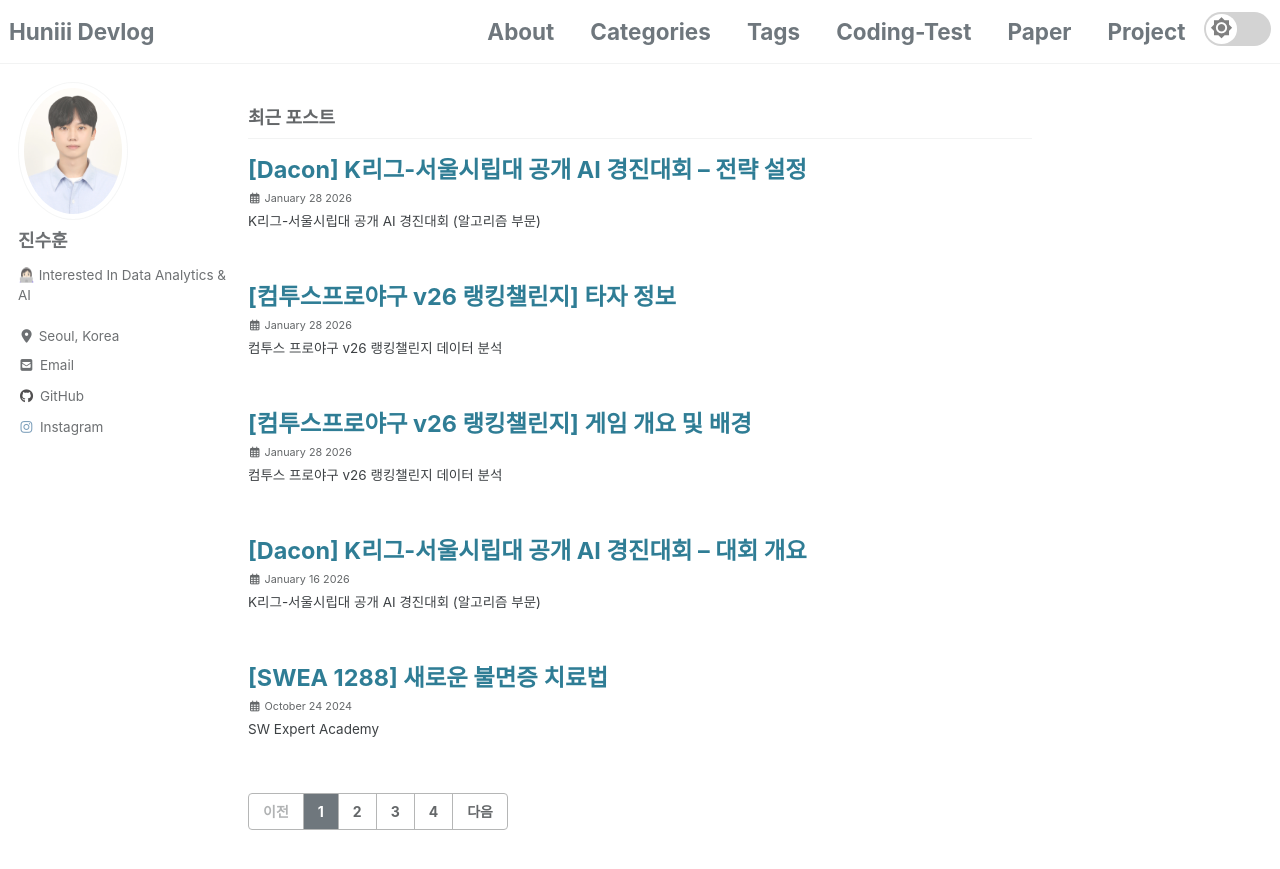
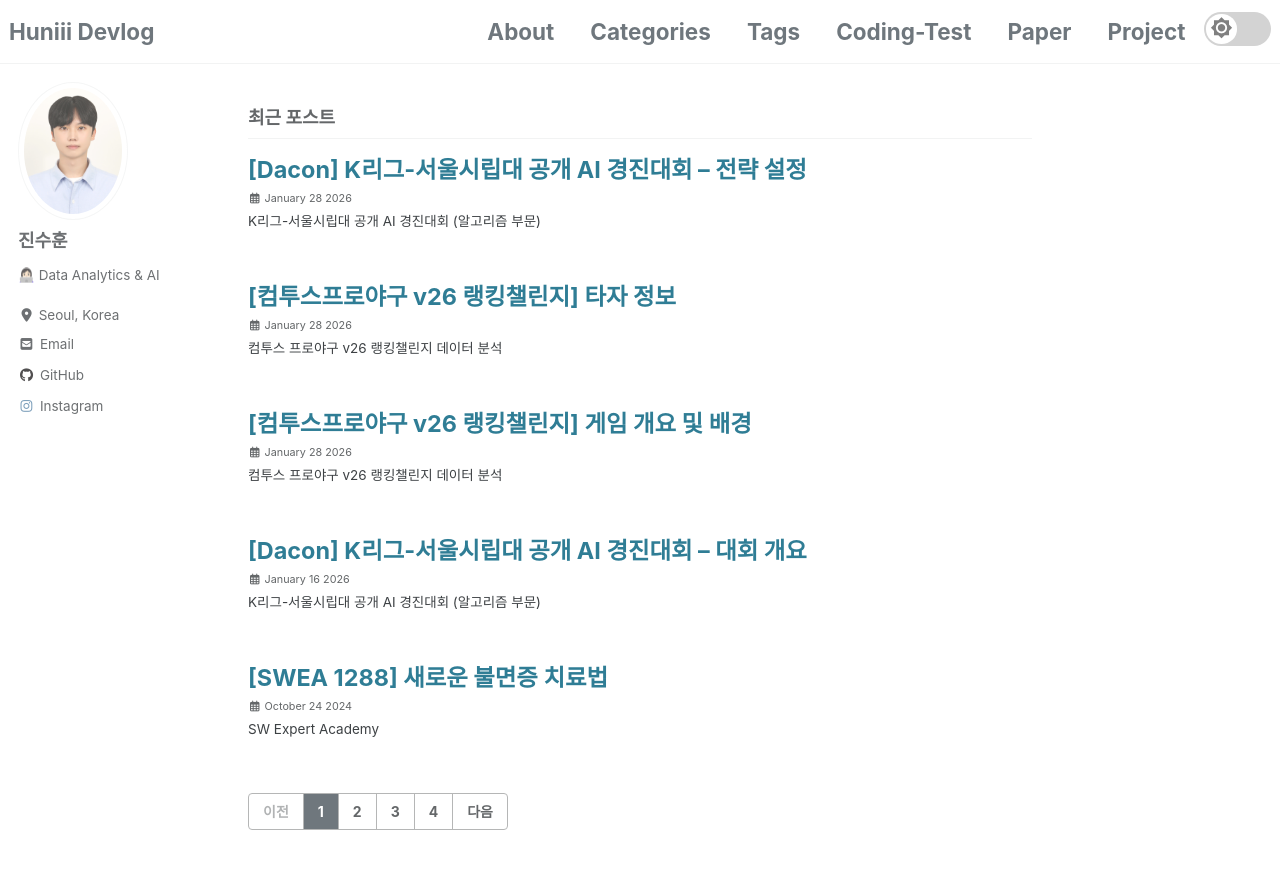
Before and after one commit to huniii32/huniii32.github.io, a Jekyll site: the page built from index.html, in a window 1280 px wide and 900 px high. Shown: the top 869 px of the window. Built offline with Jekyll 4.4.1, drawn with Linux system fonts in a browser that asks for light colours; cached includes are drawn as plain includes; nearby versions of some CDN libraries; some web fonts are replaced; the list of posts is cut into pages by our own code.

Commit message:
Fix: config & scss

```diff
--- a/_config.yml
+++ b/_config.yml
@@ -94,7 +94,7 @@ analytics:
 author:
   name             : "진수훈"
   avatar           : "/assets/images/title_image.PNG"
-  bio              : "👩🏻‍💻 Interested In Data Analytics & AI"
+  bio              : "👩🏻‍💻 Data Analytics & AI"
   location         : "Seoul, Korea"
   email            :
   links:
--- a/_sass/custom/custom.scss
+++ b/_sass/custom/custom.scss
@@ -4,3 +4,9 @@
   margin: 0 auto;
   display: block;
 }
+
+.figure-ui img {
+  width: clamp(280px, 50vw, 420px);
+  display: block;
+  margin: 0 auto;
+}
```
